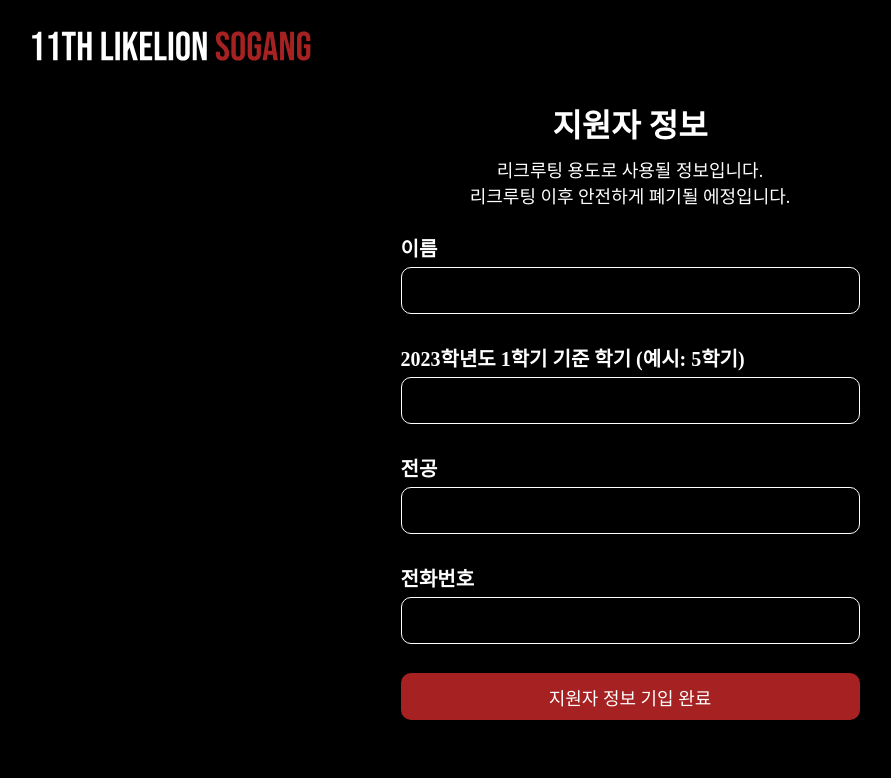
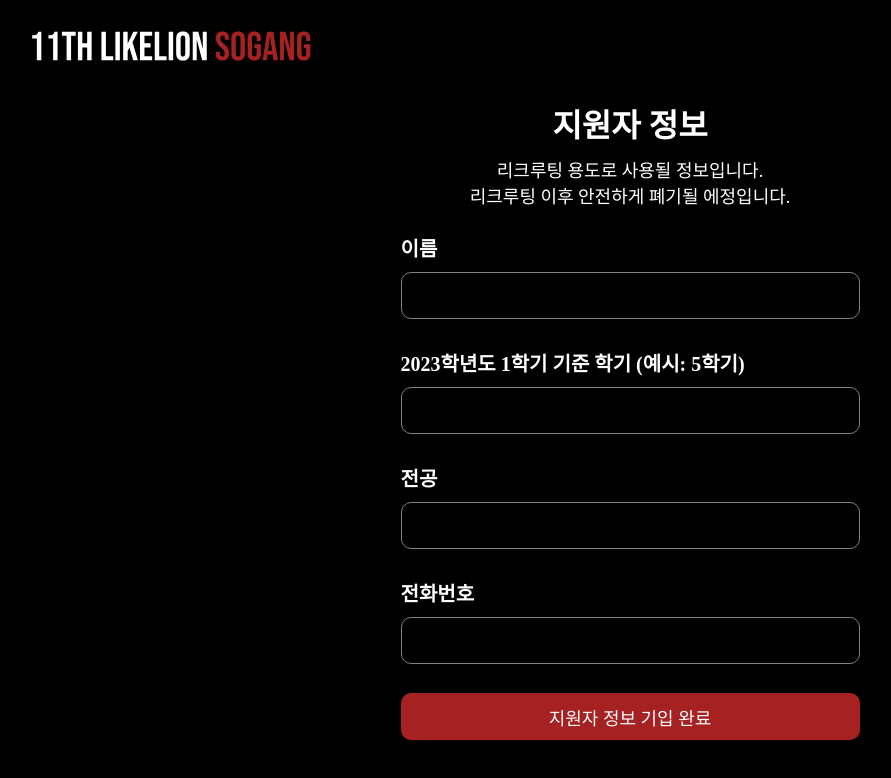
Before and after one commit to Applion-11th/Applion-Client, a React (Create React App) app: page /info in a window 1280 px wide. Shown: the top 778 px of the page, without its empty margins (10-901 px from the left). Built offline with nearby package versions, Linux system fonts and the light colour scheme; a web font is replaced by a local one.

Commit message:
feat: change colors white to gray

```diff
--- a/src/components/InputApply/index.js
+++ b/src/components/InputApply/index.js
@@ -44,7 +44,7 @@ const Flex = styled.div`
 const InputApplyContainer = styled.textarea`
   width: 80vw;
   height: 280px;
-  border: 1px solid white;
+  border: 1px solid gray;
   border-radius: 10px;
   padding: 15px 15px 15px 15px;
   font-family: Pretendard;
--- a/src/components/atoms/Input/index.js
+++ b/src/components/atoms/Input/index.js
@@ -7,7 +7,7 @@ export const Input = () => {
 const InputContainer = styled.input`
   width: 427px;
   height: 45px;
-  border: 1px solid white;
+  border: 1px solid gray;
   border-radius: 10px;
   padding: 0px 15px 0px 15px;
   font-family: D2Coding, sans-serif;
--- a/src/components/atoms/InputPwd/index.js
+++ b/src/components/atoms/InputPwd/index.js
@@ -7,7 +7,7 @@ export const InputPwd = () => {
 const InputPwdContainer = styled.input.attrs((props) => ({ type: "password" }))`
   width: 427px;
   height: 45px;
-  border: 1px solid white;
+  border: 1px solid gray;
   border-radius: 10px;
   padding: 0px 15px 0px 15px;
   font-family: D2Coding, sans-serif;
--- a/src/pages/Info.js
+++ b/src/pages/Info.js
@@ -63,6 +63,7 @@ const Text = styled.div`
   font-size: 20px;
   font-weight: 700;
   margin-bottom: 5px;
+  padding-bottom: 5px;
 `;
 
 const Flex = styled.div`
--- a/src/pages/Register.js
+++ b/src/pages/Register.js
@@ -55,6 +55,7 @@ const Text = styled.div`
   font-family: D2Coding;
   font-size: 20px;
   font-weight: 700;
+  padding-bottom: 10px;
 `;
 
 const Flex = styled.div`
```
